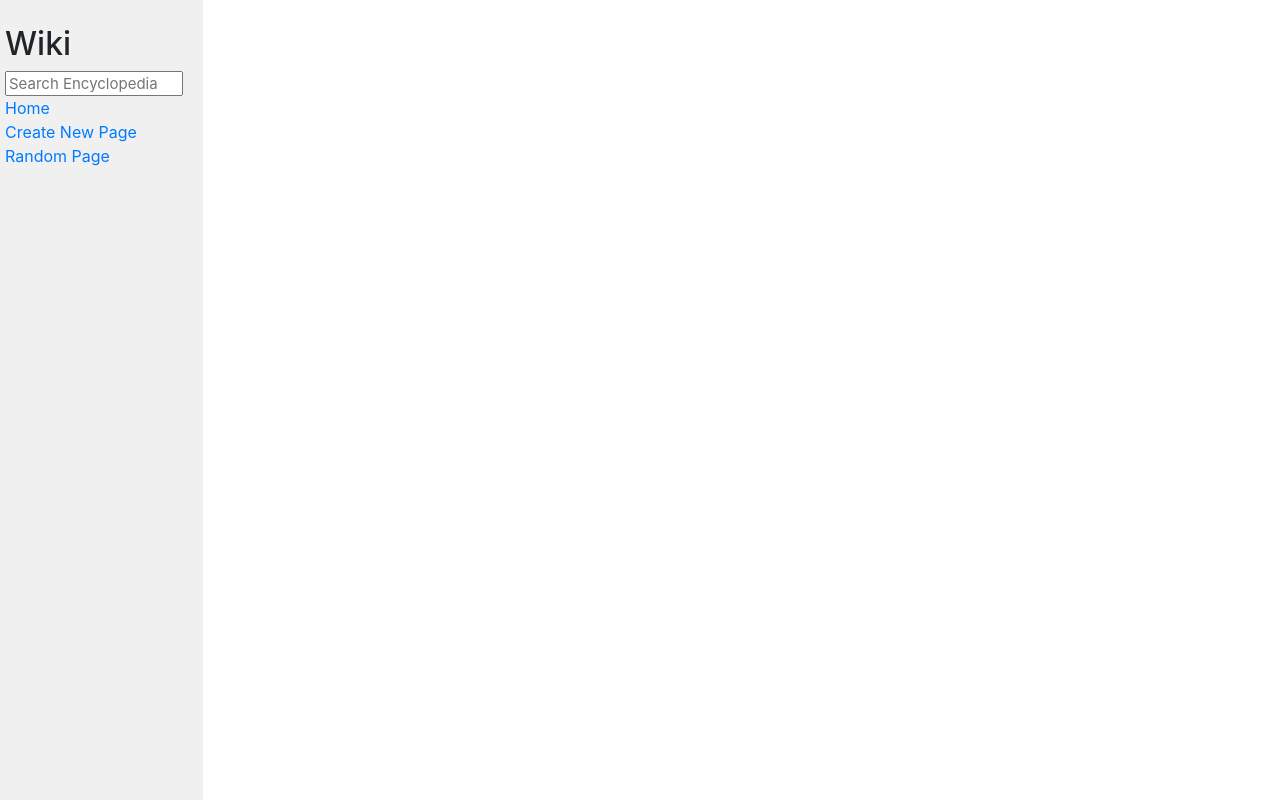
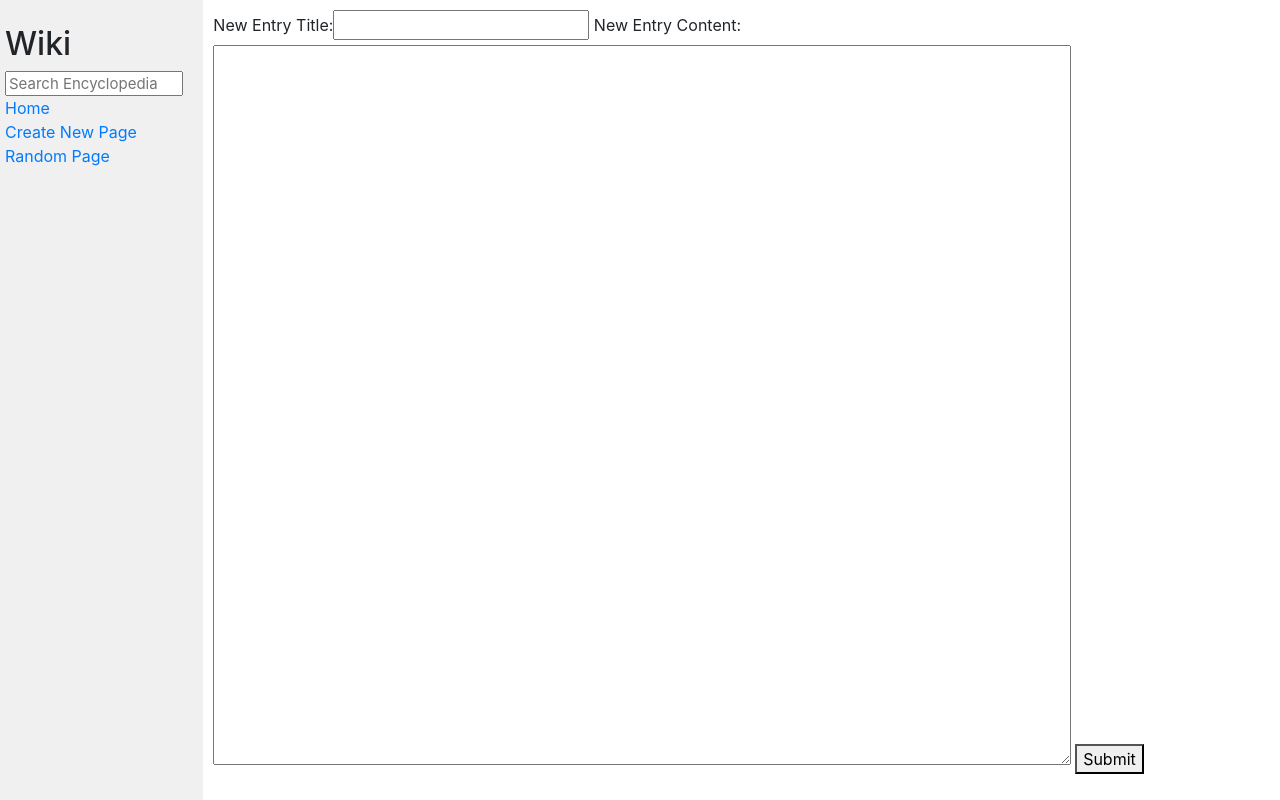
Before and after one commit to KhoiTran2023/wiki, a Django app: page /new-entry in a window 1280 px wide. Run offline with Django 3.2, Linux system fonts and the light colour scheme; some libraries are stand-ins or nearby versions.

Commit message:
New Page function

```diff
--- a/encyclopedia/templates/encyclopedia/layout.html
+++ b/encyclopedia/templates/encyclopedia/layout.html
@@ -29,6 +29,11 @@
                 {% endblock %}
             </div>
             <div class="main col-lg-10 col-md-9">
+                {% if messages %}
+                    {% for message in messages %}
+                        {{message}}
+                    {% endfor %}
+                {% endif %}
                 {% block body %}
                 {% endblock %}
             </div>
--- a/encyclopedia/templates/encyclopedia/newEntry.html
+++ b/encyclopedia/templates/encyclopedia/newEntry.html
@@ -4,4 +4,9 @@
 {% endblock %}
 
 {% block body %}
+<form action = "{% url 'add_entry' %}" method = "POST">
+    {% csrf_token %}
+    {{form}}
+    <button>Submit</button>
+</form>
 {% endblock %}
--- a/encyclopedia/urls.py
+++ b/encyclopedia/urls.py
@@ -8,5 +8,6 @@ urlpatterns = [
     path("wiki/<str:title>/edit", views.editEntry, name = "edit_entry"),
     path("search-results", views.displayResults, name = "display_results"),
     path("new-entry", views.newEntry, name = "new_entry"),
+    path("new-entry/response", views.addEntry, name = "add_entry"),
     path("random-page", views.randomPage, name = "random_page"),
 ]
--- a/encyclopedia/views.py
+++ b/encyclopedia/views.py
@@ -2,6 +2,7 @@ from django.shortcuts import render, redirect
 from django.urls import reverse
 from django.http import HttpResponseRedirect
 from django import forms
+from django.contrib import messages
 
 from . import util
 import markdown2
@@ -39,8 +40,35 @@ def displayResults(request):
         "content":entries,
     })
 
+class newEntryForm(forms.Form):
+    title = forms.CharField(label = "New Entry Title", max_length = 100)
+    content = forms.CharField(label = "New Entry Content", widget = forms.Textarea)
+
 def newEntry(request):
-    return render(request, "encyclopedia/newEntry.html")
+    return render(request, "encyclopedia/newEntry.html", {
+        "form":newEntryForm(),
+    })
+
+def addEntry(request):
+    if request.method == "POST":
+        form = newEntryForm(request.POST)
+
+        if form.is_valid():
+            title = form.cleaned_data["title"]
+            content = form.cleaned_data["content"]
+            if util.get_entry(title):
+                messages.error(request, f'{title} already exists!')
+                return render(request, "encyclopedia/newEntry.html", {
+                    "form":newEntryForm(),
+                })
+            util.save_entry(title,content)
+            messages.success(request, f'{title} was successfully saved!')
+        else:
+            messages.error("Form request not valid. Try again.")
+            return render(request, "encyclopedia/newEntry.html", {
+                "form":newEntryForm(),
+            })
+    return redirect(reverse('display_entry', args = [title]))
 
 def editEntry(request, title):
     return render(request, "encyclopedia/editEntry.html")
```
Also changed, not shown: entries/Gmoneyswag.md (added, +1 -0 lines).
